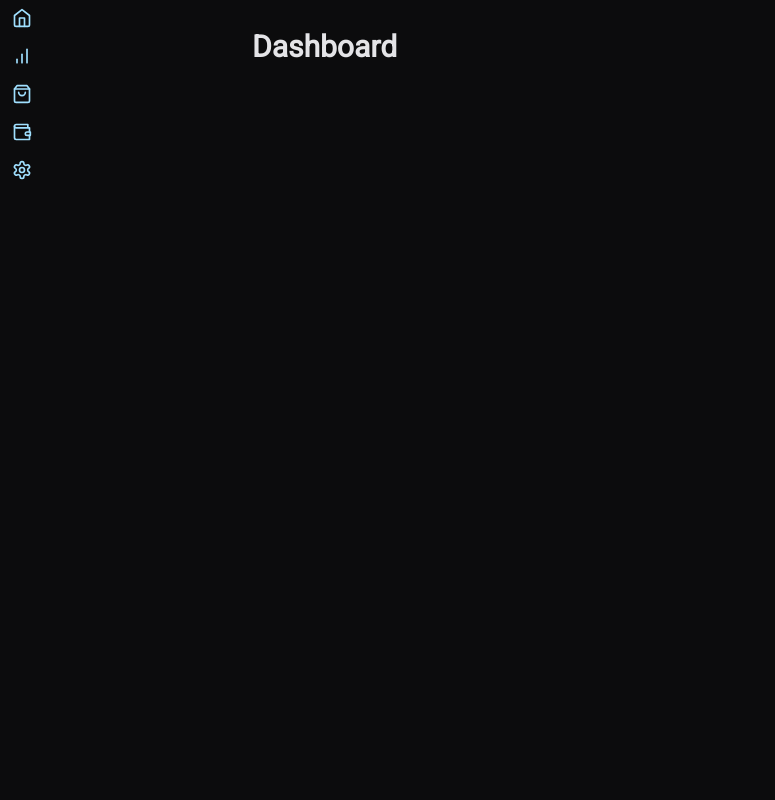
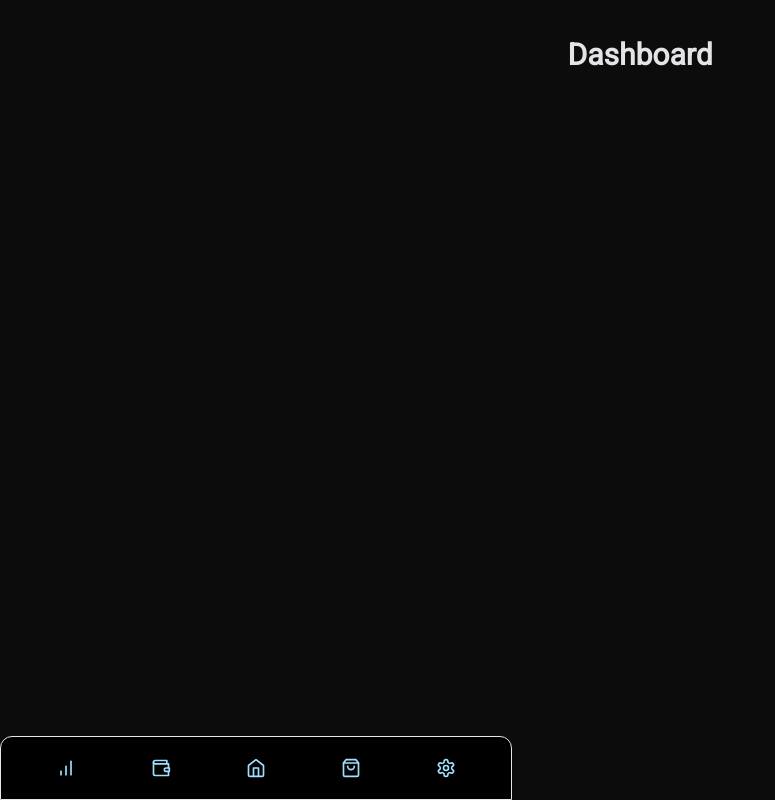
Before and after one commit to JulioAmaral007/KX-Finance, a Next.js app: page / in a window 1280 px wide. Shown: the whole page, without its empty margins (0-775 px from the left). Built offline with nearby package versions, Linux system fonts and the light colour scheme.

Commit message:
feat: update sidebar to BottomBar

```diff
--- a/src/app/layout.tsx
+++ b/src/app/layout.tsx
@@ -1,4 +1,4 @@
-import { Sidebar } from '@/components/Sidebar'
+import { Sidebar } from '@/components/BottomBar'
 import { ToastProvider } from '@/providers/toast'
 import type { Metadata } from 'next'
 import { Roboto } from 'next/font/google'
@@ -35,11 +35,9 @@ export default function RootLayout({
     <html lang="en" className="light antialiased">
       <body className={roboto.className}>
         <ToastProvider>
-          <div className="grid min-h-screen lg:grid-cols-app bg-gray6">
+          <div className="grid min-h-screen bg-gray6">
+            <main className="pb-12 pt-2 lg:col-start-2">{children}</main>
             <Sidebar />
-            <main className="pb-12 pt-14 lg:col-start-2 lg:px-2 lg:pt-0">
-              {children}
-            </main>
           </div>
         </ToastProvider>
       </body>
--- a/src/components/Sidebar/components/NavItem.tsx
+++ b/src/components/BottomBar/components/NavItem.tsx
@@ -12,7 +12,7 @@ export function NavItem({ title, icon: Icon }: NavItemProps) {
       href={`${
         title.toLowerCase() === 'dashboard' ? '/' : `${title.toLowerCase()}`
       }`}
-      className="group flex items-center gap-3 rounded px-3 py-2 hover:bg-primary"
+      className="group flex items-center p-5 rounded-full hover:bg-primary"
     >
       <Icon className="h-5 w-5 text-primaryLight" />
     </Link>
--- /dev/null
+++ b/src/components/BottomBar/index.tsx
@@ -0,0 +1,17 @@
+import { BarChart, Home, Settings, ShoppingBag, Wallet } from 'lucide-react'
+import { Card } from '../ui/card'
+import { NavItem } from './components/NavItem'
+
+export function Sidebar() {
+  return (
+    <Card className="fixed z-50 w-full h-16 max-w-lg bg-black bottom-0 rounded-bl-none rounded-br-none dark:bg-gray-700 dark:border-gray-600">
+      <nav className="flex justify-evenly h-full max-w-lg">
+        <NavItem title="Nova Transação" icon={BarChart} />
+        <NavItem title="My Wallets" icon={Wallet} />
+        <NavItem title="Dashboard" icon={Home} />
+        <NavItem title="Mercado" icon={ShoppingBag} />
+        <NavItem title="Settings" icon={Settings} />
+      </nav>
+    </Card>
+  )
+}
--- a/src/components/Sidebar/components/Logo.tsx
+++ /dev/null
@@ -1,11 +0,0 @@
-import Image from 'next/image'
-
-export function Logo() {
-  return (
-    <strong className="mx-1 flex items-center gap-2 text-xl font-semibold text-zinc-400">
-      <Image width={38} height={38} src={'/kira.svg'} alt="Logo" />
-
-      <span>KX Finance</span>
-    </strong>
-  )
-}
--- a/src/components/Sidebar/index.tsx
+++ /dev/null
@@ -1,16 +0,0 @@
-import { BarChart, Home, Settings, ShoppingBag, Wallet } from 'lucide-react'
-import { NavItem } from './components/NavItem'
-
-export function Sidebar() {
-  return (
-    <div>
-      <nav className="space-y-0.5">
-        <NavItem title="Dashboard" icon={Home} />
-        <NavItem title="Nova Transação" icon={BarChart} />
-        <NavItem title="Mercado" icon={ShoppingBag} />
-        <NavItem title="My Wallets" icon={Wallet} />
-        <NavItem title="Settings" icon={Settings} />
-      </nav>
-    </div>
-  )
-}
--- /dev/null
+++ b/src/components/ui/card.tsx
@@ -0,0 +1,76 @@
+import * as React from "react"
+
+import { cn } from "@/lib/utils"
+
+const Card = React.forwardRef<
+  HTMLDivElement,
+  React.HTMLAttributes<HTMLDivElement>
+>(({ className, ...props }, ref) => (
+  <div
+    ref={ref}
+    className={cn(
+      "rounded-xl border bg-card text-card-foreground shadow",
+      className
+    )}
+    {...props}
+  />
+))
+Card.displayName = "Card"
+
+const CardHeader = React.forwardRef<
+  HTMLDivElement,
+  React.HTMLAttributes<HTMLDivElement>
+>(({ className, ...props }, ref) => (
+  <div
+    ref={ref}
+    className={cn("flex flex-col space-y-1.5 p-6", className)}
+    {...props}
+  />
+))
+CardHeader.displayName = "CardHeader"
+
+const CardTitle = React.forwardRef<
+  HTMLParagraphElement,
+  React.HTMLAttributes<HTMLHeadingElement>
+>(({ className, ...props }, ref) => (
+  <h3
+    ref={ref}
+    className={cn("font-semibold leading-none tracking-tight", className)}
+    {...props}
+  />
+))
+CardTitle.displayName = "CardTitle"
+
+const CardDescription = React.forwardRef<
+  HTMLParagraphElement,
+  React.HTMLAttributes<HTMLParagraphElement>
+>(({ className, ...props }, ref) => (
+  <p
+    ref={ref}
+    className={cn("text-sm text-muted-foreground", className)}
+    {...props}
+  />
+))
+CardDescription.displayName = "CardDescription"
+
+const CardContent = React.forwardRef<
+  HTMLDivElement,
+  React.HTMLAttributes<HTMLDivElement>
+>(({ className, ...props }, ref) => (
+  <div ref={ref} className={cn("p-6 pt-0", className)} {...props} />
+))
+CardContent.displayName = "CardContent"
+
+const CardFooter = React.forwardRef<
+  HTMLDivElement,
+  React.HTMLAttributes<HTMLDivElement>
+>(({ className, ...props }, ref) => (
+  <div
+    ref={ref}
+    className={cn("flex items-center p-6 pt-0", className)}
+    {...props}
+  />
+))
+CardFooter.displayName = "CardFooter"
+
+export { Card, CardHeader, CardFooter, CardTitle, CardDescription, CardContent }
```
